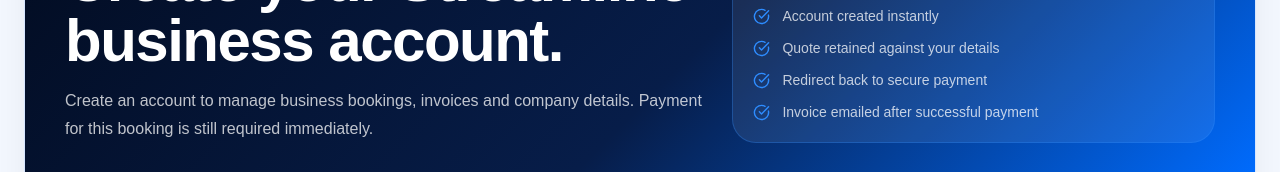
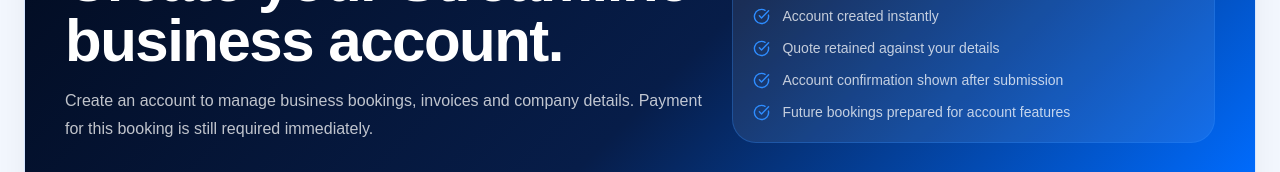
Before and after one commit to Qassy123/streamline-logistics, a Next.js app: page /register-business in a window 1280 px wide. Shown: the part 164-336 px from the top of the page. Built offline with nearby package versions, Linux system fonts and the light colour scheme.

Commit message:
Redirect business registration to success page

```diff
--- a/app/register-business/page.tsx
+++ b/app/register-business/page.tsx
@@ -184,7 +184,11 @@ function RegisterBusinessForm() {
         throw new Error(getResponseErrorMessage(data));
       }
 
-      router.push(data?.redirectUrl || `/payments?quoteId=${quoteId}`);
+      router.push(
+        quoteId
+          ? `/business-account-success?quoteId=${quoteId}`
+          : "/business-account-success"
+      );
     } catch (error) {
       console.error("Business account registration error:", error);
       setError(
@@ -225,8 +229,8 @@ function RegisterBusinessForm() {
                   {[
                     "Account created instantly",
                     "Quote retained against your details",
-                    "Redirect back to secure payment",
-                    "Invoice emailed after successful payment",
+                    "Account confirmation shown after submission",
+                    "Future bookings prepared for account features",
                   ].map((item) => (
                     <div key={item} className="flex items-center gap-3">
                       <CheckCircle size={17} className="text-[#2D8CFF]" />
@@ -485,7 +489,7 @@ function RegisterBusinessForm() {
             >
               {loading
                 ? "Creating Business Account..."
-                : "Create Business Account & Continue To Payment"}
+                : "Create Business Account"}
             </button>
           </form>
         </section>
```
